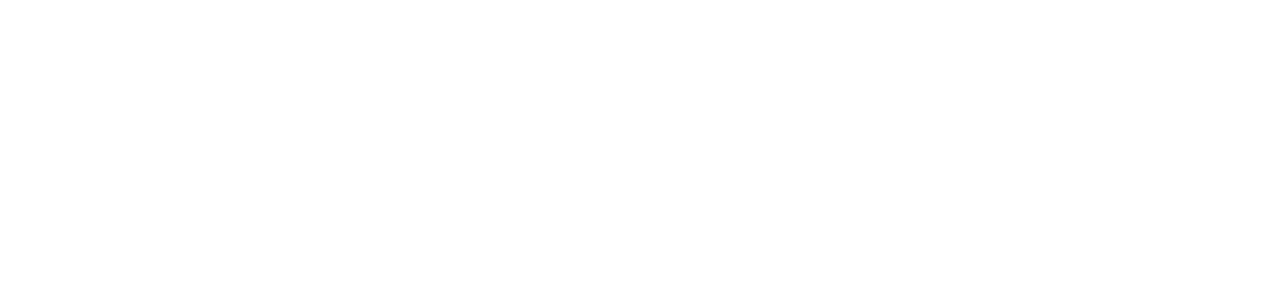
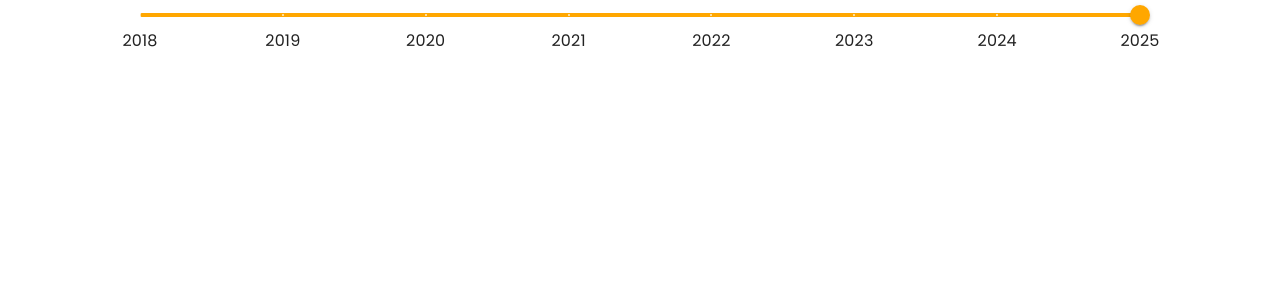
Before and after one commit to Leo-Zarni01/mssunsw, a React (Vite) app in the folder frontend/: page /teams in a window 1280 px wide. Before the commit this address had no page. Shown: the top 300 px of the page. Built offline with nearby package versions, Linux system fonts and the light colour scheme.

Commit message:
started slider design

```diff
--- a/frontend/src/PageList.tsx
+++ b/frontend/src/PageList.tsx
@@ -3,6 +3,7 @@
 import HomePage from './pages/HomePage.tsx';
 import OurStory from './pages/OurStory.tsx';
 import UpcomingEventDetails from './pages/UpcomingEventDetails.tsx';
+import Teams from './pages/Teams.tsx';
 
 const PageList = () => {
   return (
@@ -11,6 +12,7 @@
       <Route path='/ourstory' element={<OurStory />} />
       <Route path='/events/1' element={<UpcomingEventDetails />} />
       <Route path='/events' element={<Events />} />
+      <Route path='/teams' element={<Teams />} />
     </Routes>
   )
 }
--- a/frontend/src/components/EventCard.tsx
+++ b/frontend/src/components/EventCard.tsx
@@ -1,4 +1,4 @@
-import { Event } from "../eventDetailsTemplate";
+import { Event } from "../components/eventDetailsTemplate.ts";
 
 interface EventProps {
   event: Event
--- /dev/null
+++ b/frontend/src/components/Slider.tsx
@@ -0,0 +1,48 @@
+import Box from '@mui/material/Box'
+import Slider from '@mui/material/Slider';
+
+function valuetext(value: number) {
+  return value.toString();
+}
+
+const CustomSliderStyles = {
+  '& .MuiSlider-thumb': {
+    color: "#FFA700"
+  },
+  '& .MuiSlider-track': {
+    color: "#FFA700"
+  },
+  '& .MuiSlider-rail': {
+    color: "#acc4e4"
+  },
+  '& .MuiSlider-active': {
+    color: "#f5e278"
+  },
+
+  '& .MuiSlider-markLabel': {
+    fontFamily: 'Poppins',
+    fontSize: '1rem',
+  },
+};
+
+export const SliderComponent = () => {
+  const years = [2025, 2024, 2023, 2022, 2021, 2020, 2019, 2018] // most recent
+  return (
+    <>
+      <Box sx={{ width: 1000 }}>
+        <Slider
+          aria-label="Always Visible"
+          defaultValue={2025}
+          getAriaValueText={valuetext}
+          valueLabelDisplay="auto"
+          shiftStep={30}
+          step={1}
+          marks={years.map(year => ({ value: year, label: `${year}` }))}
+          min={2018}
+          max={2025}
+          sx={CustomSliderStyles}
+        />
+      </Box>
+    </>
+  )
+}
--- /dev/null
+++ b/frontend/src/pages/Teams.tsx
@@ -0,0 +1,11 @@
+import { SliderComponent } from "../components/Slider";
+
+const Teams = () => {
+  return (
+    <div className="flex items-center justify-center">
+      <SliderComponent />
+    </div>
+  )
+}
+
+export default Teams;
```
Also changed, not shown: frontend/src/assets/SliderStyle.ts (added), frontend/src/components/ProfileBanner.tsx (added).
